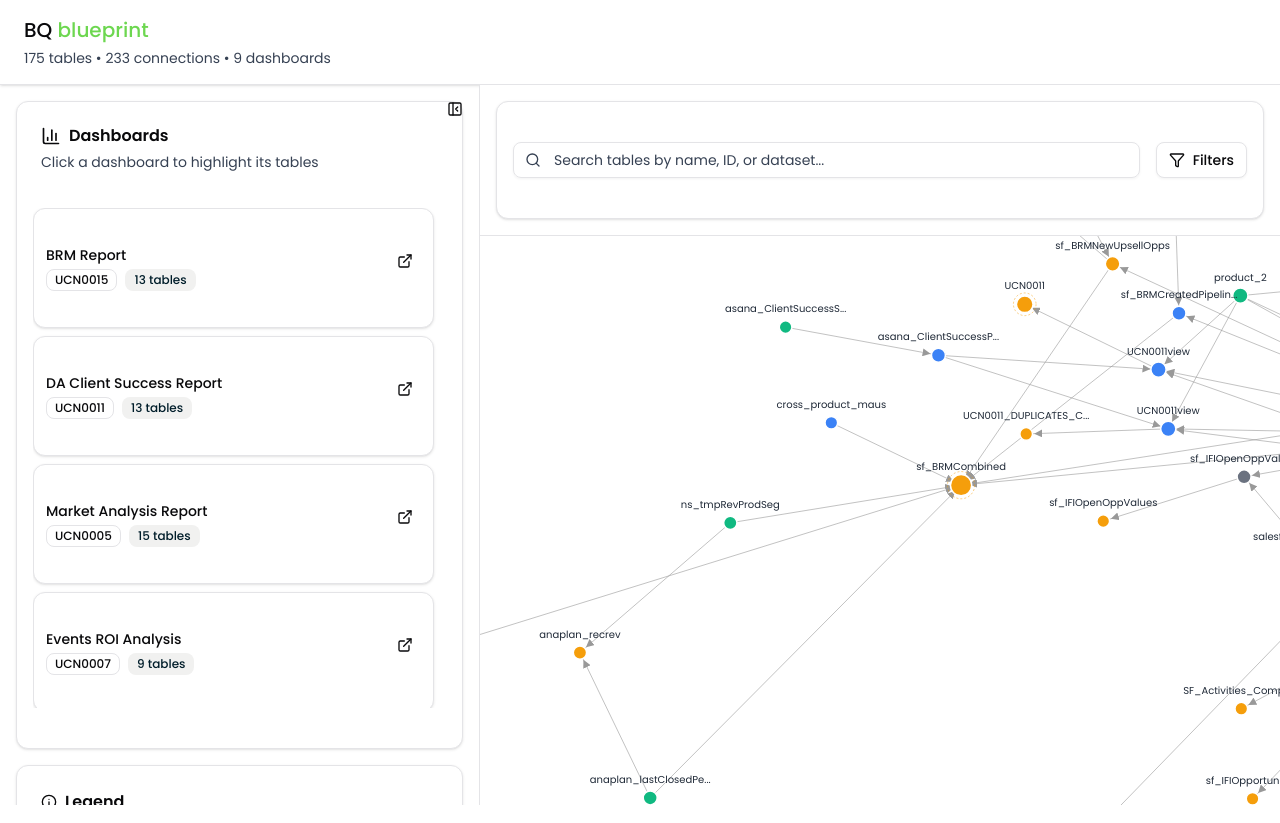
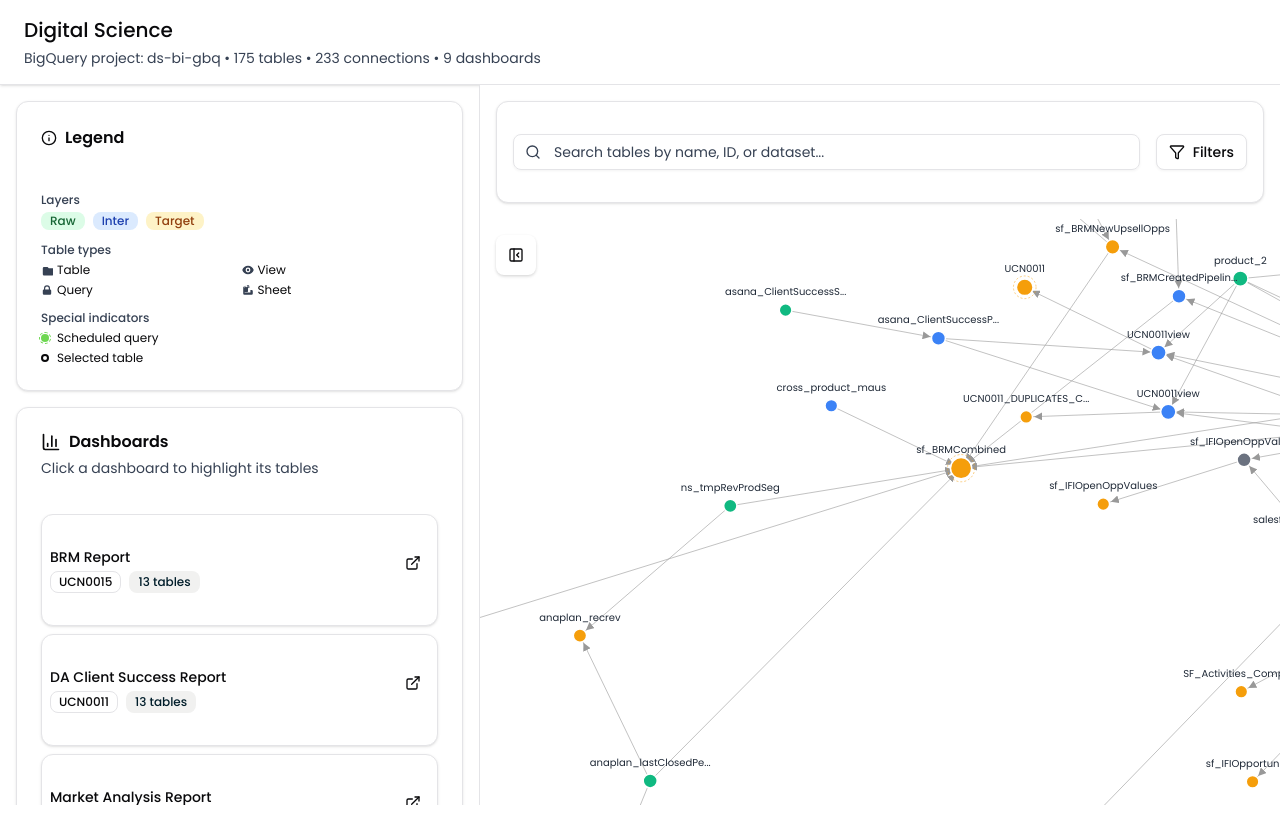
Before and after one commit to Measurelab/ml-linage-visualiser, a React (Vite) app: page / in a window 1280 px wide. Built offline with nearby package versions, Linux system fonts and the light colour scheme.

Commit message:
feat: Update UI components for improved layout and styling consistency

```diff
--- a/src/App.tsx
+++ b/src/App.tsx
@@ -101,46 +101,32 @@
       <header className="bg-card shadow-sm border-b">
         <div className="px-6 py-4">
           <h1 className="text-xl font-medium">
-            <span className="text-foreground">BQ</span>{' '}
-            <span className="text-primary">blueprint</span>
+            Digital Science
           </h1>
           <p className="text-sm text-muted-foreground mt-1">
-            {parsedData.tables.size} tables • {parsedData.lineages.length} connections • {parsedData.dashboards.size} dashboards
+            BigQuery project: ds-bi-gbq • {parsedData.tables.size} tables • {parsedData.lineages.length} connections • {parsedData.dashboards.size} dashboards
           </p>
         </div>
       </header>
 
       <div className="flex h-[calc(100vh-80px)]">
-        <div className={`${sidebarCollapsed ? 'w-12' : 'w-[480px]'} bg-muted/10 border-r overflow-y-auto transition-all duration-300 ease-in-out relative`}>
-          {/* Toggle button */}
-          <Button
-            variant="ghost"
-            size="icon"
-            className={`absolute top-2 right-2 z-10 h-8 w-8 ${sidebarCollapsed ? 'bg-background/80 hover:bg-background shadow-sm' : ''}`}
-            onClick={() => setSidebarCollapsed(!sidebarCollapsed)}
-          >
-            {sidebarCollapsed ? (
-              <PanelLeftOpen className="h-4 w-4" />
-            ) : (
-              <PanelLeftClose className="h-4 w-4" />
-            )}
-          </Button>
+        <div className={`${sidebarCollapsed ? 'w-12' : 'w-[480px]'} bg-muted/10 border-r overflow-y-auto transition-all duration-300 ease-in-out`}>
 
           {!sidebarCollapsed && (
             <div className="p-4 space-y-4">
+              <Legend />
               <DashboardView
                 parsedData={parsedData}
                 selectedDashboard={selectedDashboard}
                 onDashboardSelect={setSelectedDashboard}
                 onTableHighlight={setHighlightedNodes}
               />
-              <Legend />
             </div>
           )}
         </div>
 
         <div className="flex-1 flex flex-col">
-          <div className="p-4 bg-card border-b">
+          <div className="p-4 bg-card">
             <SearchFilter
               parsedData={parsedData}
               filters={filters}
@@ -149,6 +135,20 @@
           </div>
 
           <div className="flex-1 relative bg-muted/5">
+            {/* Sidebar Toggle Button */}
+            <Button
+              variant="ghost"
+              size="icon"
+              className="absolute top-4 left-4 z-20 h-10 w-10 bg-background/80 hover:bg-background shadow-md"
+              onClick={() => setSidebarCollapsed(!sidebarCollapsed)}
+            >
+              {sidebarCollapsed ? (
+                <PanelLeftOpen className="h-5 w-5" />
+              ) : (
+                <PanelLeftClose className="h-5 w-5" />
+              )}
+            </Button>
+
             <LineageGraph
               data={graphData}
               onNodeClick={handleNodeClick}
--- a/src/components/DashboardView.tsx
+++ b/src/components/DashboardView.tsx
@@ -51,7 +51,7 @@
       </CardHeader>
       <CardContent className="p-4 pt-0">
         <ScrollArea className="h-[calc(100vh-300px)]">
-          <div className="space-y-2 pr-3">
+          <div className="space-y-2 px-2">
             {dashboards.map(dashboard => {
               const tableCount = getTableCount(dashboard.id);
               const isSelected = selectedDashboard === dashboard.id;
@@ -65,7 +65,7 @@
                   )}
                   onClick={() => handleDashboardClick(dashboard.id)}
                 >
-                  <CardContent className="p-3">
+                  <CardContent className="p-2">
                     <div className="flex items-start justify-between">
                       <div className="flex-1 min-w-0">
                         <h3 className="font-medium text-sm truncate">
--- a/src/components/Legend.tsx
+++ b/src/components/Legend.tsx
@@ -12,46 +12,46 @@
           Legend
         </CardTitle>
       </CardHeader>
-      <CardContent className="space-y-4">
+      <CardContent className="space-y-3">
         <div>
-          <p className="text-xs font-medium text-muted-foreground mb-2">Layers</p>
+          <p className="text-xs font-medium text-muted-foreground mb-1">Layers</p>
           <div className="flex gap-2">
-            <Badge variant="success" className="text-xs">
+            <Badge variant="success" className="text-xs py-0">
               Raw
             </Badge>
-            <Badge variant="info" className="text-xs">
+            <Badge variant="info" className="text-xs py-0">
               Inter
             </Badge>
-            <Badge variant="warning" className="text-xs">
+            <Badge variant="warning" className="text-xs py-0">
               Target
             </Badge>
           </div>
         </div>
 
         <div>
-          <p className="text-xs font-medium text-muted-foreground mb-2">Table types</p>
-          <div className="grid grid-cols-2 gap-2">
-            <div className="flex items-center gap-2">
-              <svg className="w-4 h-4 text-muted-foreground" fill="currentColor" viewBox="0 0 20 20">
+          <p className="text-xs font-medium text-muted-foreground mb-1">Table types</p>
+          <div className="grid grid-cols-2 gap-1">
+            <div className="flex items-center gap-1">
+              <svg className="w-3 h-3 text-muted-foreground" fill="currentColor" viewBox="0 0 20 20">
                 <path d="M3 7v10a2 2 0 002 2h14a2 2 0 002-2V9a2 2 0 00-2-2h-6l-2-2H5a2 2 0 00-2 2z" />
               </svg>
               <span className="text-xs">Table</span>
             </div>
-            <div className="flex items-center gap-2">
-              <svg className="w-4 h-4 text-muted-foreground" fill="currentColor" viewBox="0 0 20 20">
+            <div className="flex items-center gap-1">
+              <svg className="w-3 h-3 text-muted-foreground" fill="currentColor" viewBox="0 0 20 20">
                 <path d="M10 12a2 2 0 100-4 2 2 0 000 4z" />
                 <path fillRule="evenodd" d="M.458 10C1.732 5.943 5.522 3 10 3s8.268 2.943 9.542 7c-1.274 4.057-5.064 7-9.542 7S1.732 14.057.458 10zM14 10a4 4 0 11-8 0 4 4 0 018 0z" clipRule="evenodd" />
               </svg>
               <span className="text-xs">View</span>
             </div>
-            <div className="flex items-center gap-2">
-              <svg className="w-4 h-4 text-muted-foreground" fill="currentColor" viewBox="0 0 20 20">
+            <div className="flex items-center gap-1">
+              <svg className="w-3 h-3 text-muted-foreground" fill="currentColor" viewBox="0 0 20 20">
                 <path fillRule="evenodd" d="M5 9V7a5 5 0 0110 0v2a2 2 0 012 2v5a2 2 0 01-2 2H5a2 2 0 01-2-2v-5a2 2 0 012-2zm8-2v2H7V7a3 3 0 016 0z" clipRule="evenodd" />
               </svg>
               <span className="text-xs">Query</span>
             </div>
-            <div className="flex items-center gap-2">
-              <svg className="w-4 h-4 text-muted-foreground" fill="currentColor" viewBox="0 0 20 20">
+            <div className="flex items-center gap-1">
+              <svg className="w-3 h-3 text-muted-foreground" fill="currentColor" viewBox="0 0 20 20">
                 <path d="M9 2a1 1 0 000 2h2a1 1 0 100-2H9z" />
                 <path fillRule="evenodd" d="M4 5a2 2 0 012-2 1 1 0 000 2H6a2 2 0 00-2 2v6a2 2 0 002 2h2a2 2 0 012-2v-5a2 2 0 012-2 1 1 0 000-2h-1a4 4 0 00-3 1.354A4 4 0 005 4H4a2 2 0 00-2 2v10a2 2 0 002 2h12a2 2 0 002-2v-4a2 2 0 00-2-2h-2v4H4V5z" clipRule="evenodd" />
               </svg>
@@ -61,30 +61,20 @@
         </div>
 
         <div>
-          <p className="text-xs font-medium text-muted-foreground mb-2">Special indicators</p>
-          <div className="space-y-2">
+          <p className="text-xs font-medium text-muted-foreground mb-1">Special indicators</p>
+          <div className="space-y-1">
             <div className="flex items-center gap-2">
               <div className="relative">
-                <div className="w-3 h-3 bg-primary rounded-full"></div>
-                <div className="absolute inset-0 w-4 h-4 -top-0.5 -left-0.5 border border-primary rounded-full border-dashed"></div>
+                <div className="w-2 h-2 bg-primary rounded-full"></div>
+                <div className="absolute inset-0 w-3 h-3 -top-0.5 -left-0.5 border border-primary rounded-full border-dashed"></div>
               </div>
               <span className="text-xs">Scheduled query</span>
             </div>
             <div className="flex items-center gap-2">
-              <div className="w-3 h-3 border-2 border-foreground rounded-full"></div>
+              <div className="w-2 h-2 border-2 border-foreground rounded-full"></div>
               <span className="text-xs">Selected table</span>
             </div>
-            <div className="flex items-center gap-2">
-              <div className="w-3 h-3 border-2 border-destructive rounded-full"></div>
-              <span className="text-xs">Dashboard highlight</span>
-            </div>
           </div>
-        </div>
-
-        <div className="pt-2 border-t">
-          <p className="text-xs text-muted-foreground">
-            <strong>Tips:</strong> Click and drag to pan, scroll to zoom, click nodes for details
-          </p>
         </div>
       </CardContent>
     </Card>
--- a/src/components/SearchFilter.tsx
+++ b/src/components/SearchFilter.tsx
@@ -99,7 +99,7 @@
 
   return (
     <Card>
-      <CardContent className="p-4">
+      <CardContent className="py-2 px-4">
         <div className="flex items-center gap-4">
           <div className="flex-1 relative">
             <Search className="absolute left-3 top-1/2 transform -translate-y-1/2 h-4 w-4 text-muted-foreground" />
--- a/src/components/TableDetails.tsx
+++ b/src/components/TableDetails.tsx
@@ -54,7 +54,7 @@
         </SheetHeader>
 
         <ScrollArea className="h-[calc(100vh-120px)] mt-6">
-          <div className="space-y-6 pr-4">
+          <div className="space-y-4 px-2">
             <div className="space-y-3">
               <div>
                 <span className="text-sm font-medium text-muted-foreground">Dataset</span>
@@ -121,7 +121,7 @@
                         className="cursor-pointer hover:shadow-sm transition-all"
                         onClick={() => onTableSelect(id)}
                       >
-                        <CardContent className="p-3">
+                        <CardContent className="p-2">
                           <div className="flex items-center justify-between">
                             <div className="min-w-0 flex-1">
                               <p className="text-sm font-medium truncate">{upTable.name}</p>
@@ -154,7 +154,7 @@
                         className="cursor-pointer hover:shadow-sm transition-all"
                         onClick={() => onTableSelect(id)}
                       >
-                        <CardContent className="p-3">
+                        <CardContent className="p-2">
                           <div className="flex items-center justify-between">
                             <div className="min-w-0 flex-1">
                               <p className="text-sm font-medium truncate">{downTable.name}</p>
```
